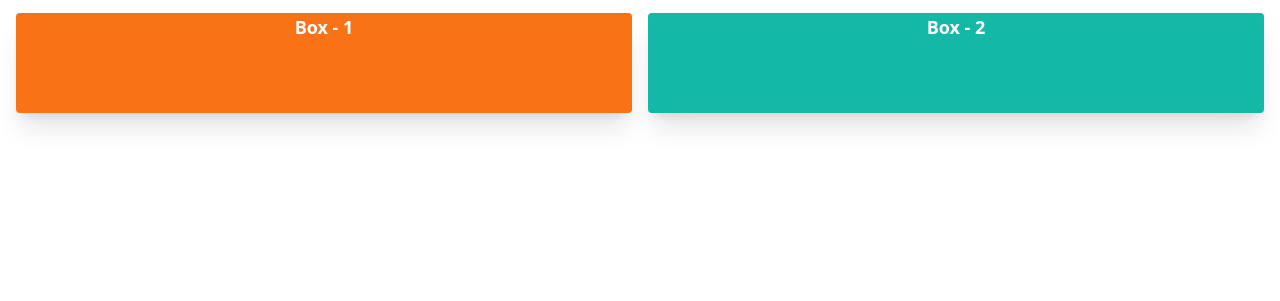
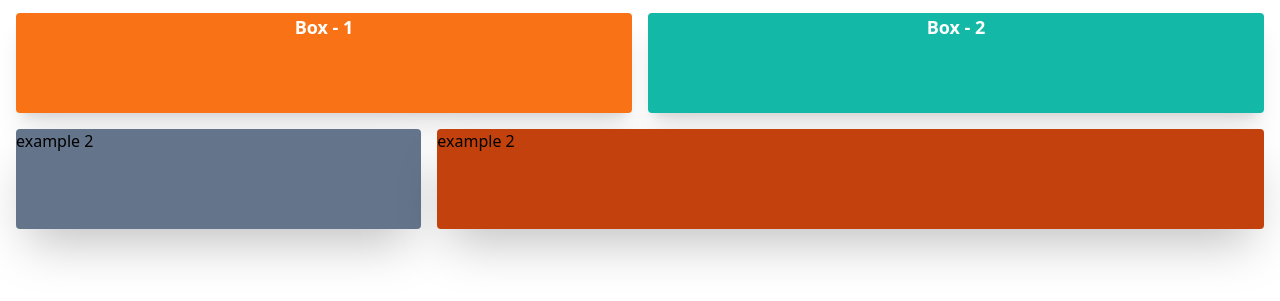
Before and after one commit to ocemblgr23/css-challegne-30, a website: page CSS_Challenge/03_tailwind/basic-tailwind/src/index.html in a window 1280 px wide. Shown: the part 55-356 px from the top of the page. Drawn offline with Linux system fonts and the light colour scheme.

Commit message:
unequal grid size

```diff
--- a/CSS_Challenge/03_tailwind/basic-tailwind/src/index.html
+++ b/CSS_Challenge/03_tailwind/basic-tailwind/src/index.html
@@ -18,5 +18,15 @@
         <h1 class="text-lg font-bold text-center text-white">Box - 2</h1>
       </div>
     </div>
+
+    <!-- example 2 -->
+    <div class="grid gap-4 m-4 sm:grid-cols-12">
+      <div class="min-h-[100px] rounded shadow-2xl bg-slate-500 sm:col-span-4">
+        example 2
+      </div>
+      <div class="min-h-[100px] rounded shadow-2xl bg-orange-700 sm:col-span-8">
+        example 2
+      </div>
+    </div>
   </body>
 </html>
```
Also changed, not shown: CSS_Challenge/03_tailwind/basic-tailwind/src/output.css.
